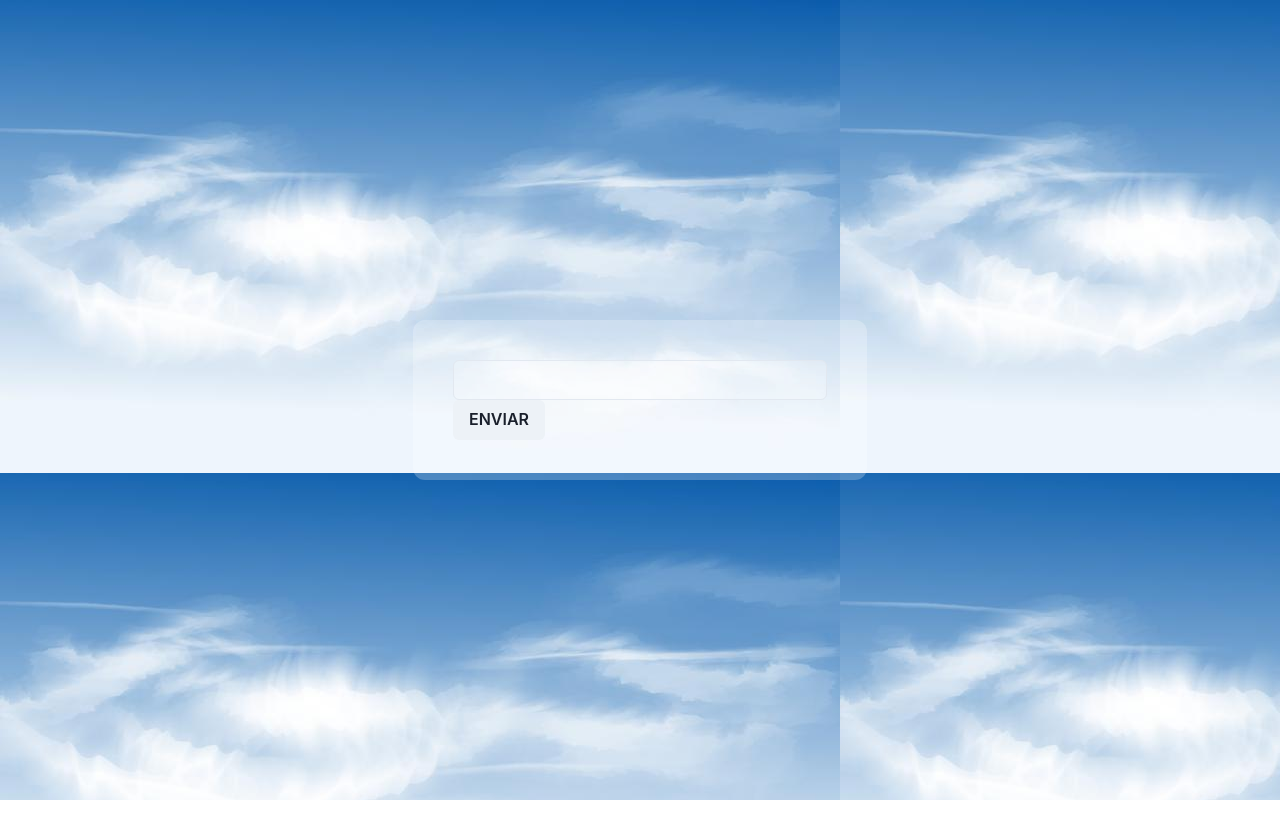
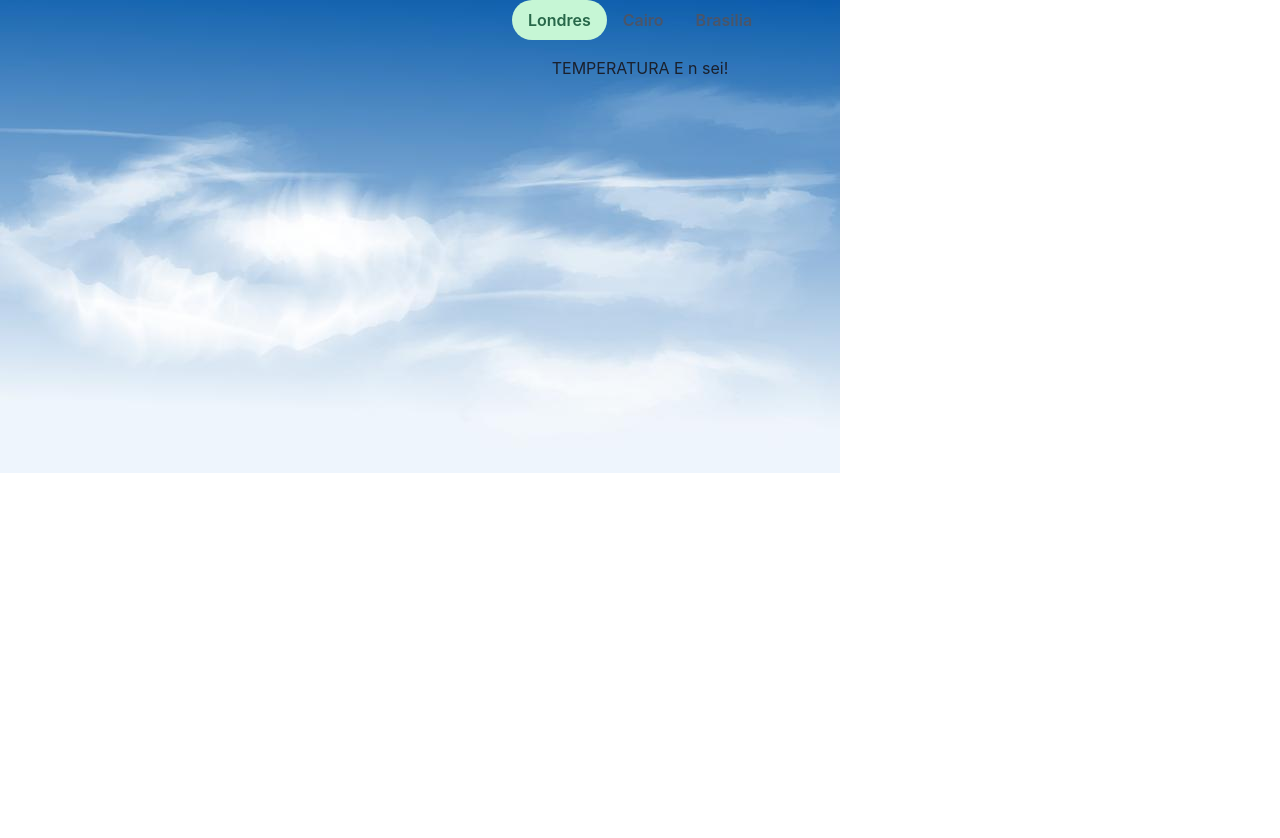
Before and after one commit to camille-policarpo/projetoCT, a Next.js app: page / in a window 1280 px wide. Shown: the top 838 px of the page. Before the commit the page ends 800 px from the top, so only its background shows below. Built offline with nearby package versions, Linux system fonts and the light colour scheme.

Commit message:
ajustando o ceu

```diff
--- a/src/pages/index.tsx
+++ b/src/pages/index.tsx
@@ -20,18 +20,29 @@ const Home: NextPage = () => {
       </Head>
 
       <main>
-        <Flex as={"form"} h={"100vh"} justifyContent="center" alignItems={"center"} bgImage="ceu.jpg" onSubmit= {(event) => onSubmit(event)}>
-          <Box borderRadius="xl" bg="whiteAlpha.400" padding="10">
-            <Text>{texto}</Text>
-            <Input onChange= {(event) => setTexto(event.target.value)}/>
-            <Button type="submit">ENVIAR</Button>
-
-
-
-
-
+        <Flex align='center' justify-content= 'center'>
+          <Box  w='1000vh' h='1000vh' justify-content= 'center' bgImage="ceu.jpg" bgRepeat="no-repeat">
+                <Tabs  align='center' variant='soft-rounded' colorScheme='green' >
+                  <TabList>
+                  <Tab>Londres</Tab>
+                  <Tab>Cairo</Tab>
+                  <Tab>Brasilia</Tab>
+                </TabList>
+                <TabPanels>
+                <TabPanel>
+                  <p>TEMPERATURA E n sei!</p>
+                </TabPanel>
+                <TabPanel>
+                  <p>two!</p>
+                </TabPanel>
+                <TabPanel>
+                  <p>three!</p>
+                </TabPanel>
+              </TabPanels>
+            </Tabs>
           </Box>
         </Flex>
+
       </main>
     </div>
   )
```
